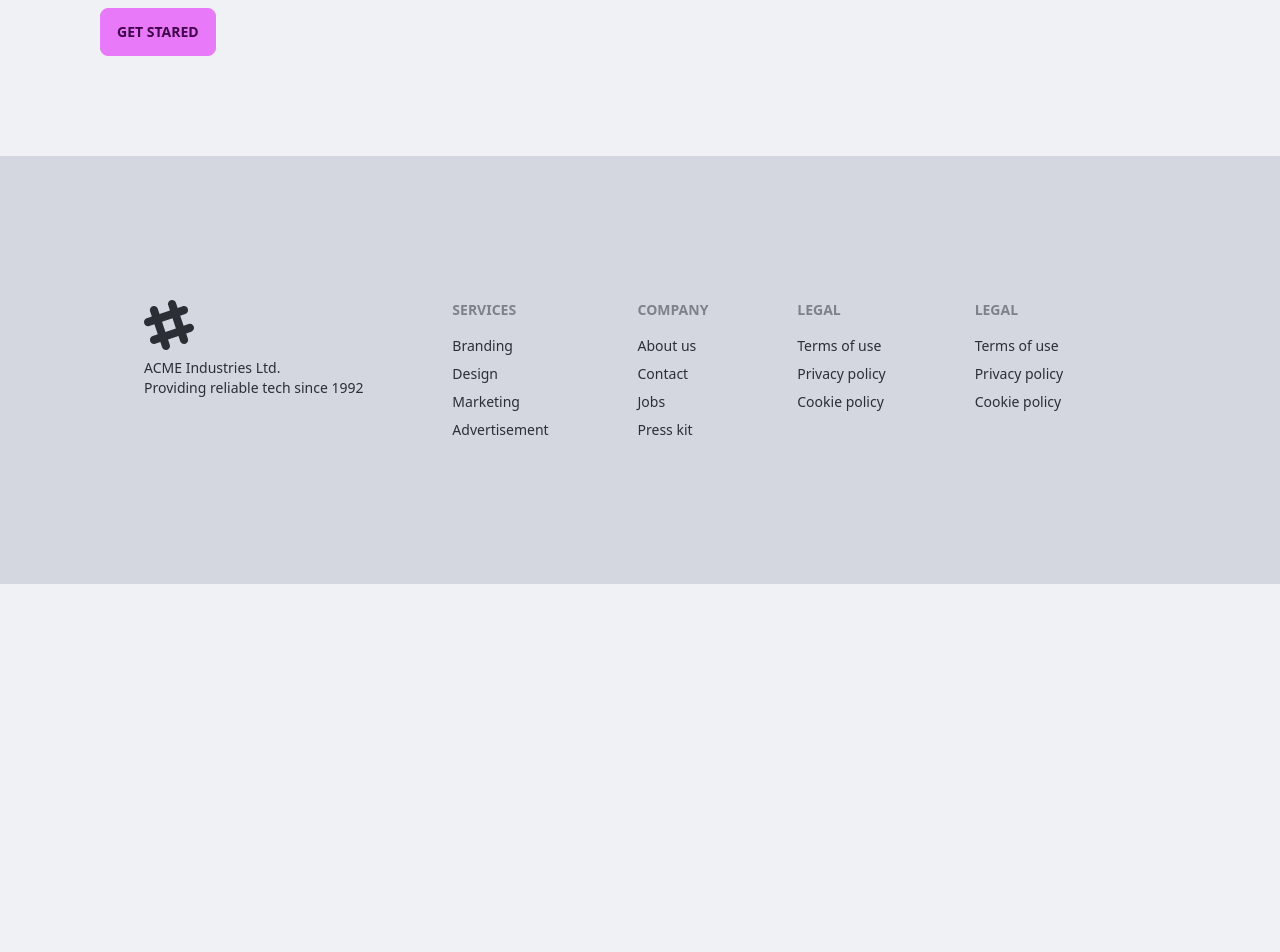
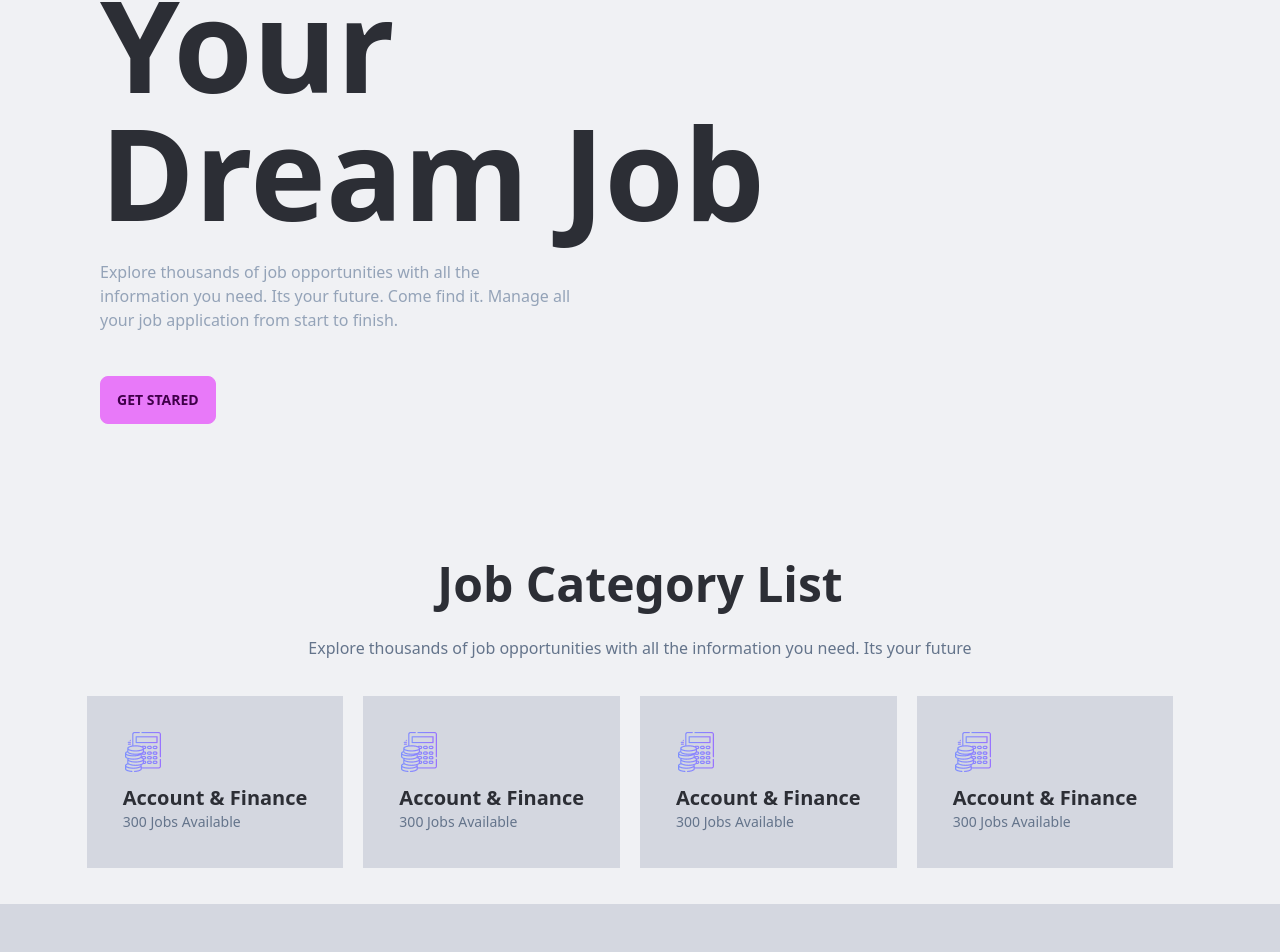
Before and after one commit to mahmud3301/coders, a React (Vite) app: page / in a window 1280 px wide. Shown: the part 512-1464 px from the top of the page. Before the commit the page ends 1096 px from the top, so only its background shows below. Built offline with nearby package versions, Linux system fonts and the light colour scheme.

Commit message:
Job sec done

```diff
--- a/src/App.jsx
+++ b/src/App.jsx
@@ -5,13 +5,13 @@ import Navbar from './assets/Components/Navbar/Navbar';
 
 const App = () => {
   return (
-    <div>
+    <>
       <div className='p-9'>
         <Navbar/>
         <HomePage />
       </div>
       <Footer/>
-    </div>
+    </>
   );
 };
 
--- a/src/assets/Components/Footer/Footer.jsx
+++ b/src/assets/Components/Footer/Footer.jsx
@@ -2,7 +2,7 @@ import React from 'react';
 
 const Footer = () => {
     return (
-        <div>
+        <>
             <footer className="footer p-36 bg-base-200 text-base-content">
                 <div>
                     <svg width="50" height="50" viewBox="0 0 24 24" xmlns="http://www.w3.org/2000/svg" fillRule="evenodd" clipRule="evenodd" className="fill-current"><path d="M22.672 15.226l-2.432.811.841 2.515c.33 1.019-.209 2.127-1.23 2.456-1.15.325-2.148-.321-2.463-1.226l-.84-2.518-5.013 1.677.84 2.517c.391 1.203-.434 2.542-1.831 2.542-.88 0-1.601-.564-1.86-1.314l-.842-2.516-2.431.809c-1.135.328-2.145-.317-2.463-1.229-.329-1.018.211-2.127 1.231-2.456l2.432-.809-1.621-4.823-2.432.808c-1.355.384-2.558-.59-2.558-1.839 0-.817.509-1.582 1.327-1.846l2.433-.809-.842-2.515c-.33-1.02.211-2.129 1.232-2.458 1.02-.329 2.13.209 2.461 1.229l.842 2.515 5.011-1.677-.839-2.517c-.403-1.238.484-2.553 1.843-2.553.819 0 1.585.509 1.85 1.326l.841 2.517 2.431-.81c1.02-.33 2.131.211 2.461 1.229.332 1.018-.21 2.126-1.23 2.456l-2.433.809 1.622 4.823 2.433-.809c1.242-.401 2.557.484 2.557 1.838 0 .819-.51 1.583-1.328 1.847m-8.992-6.428l-5.01 1.675 1.619 4.828 5.011-1.674-1.62-4.829z"></path></svg>
@@ -35,7 +35,7 @@ const Footer = () => {
                     <a className="link link-hover">Cookie policy</a>
                 </div>
             </footer>
-        </div>
+        </>
     );
 };
 
--- a/src/assets/Components/HomePage/HomePage.jsx
+++ b/src/assets/Components/HomePage/HomePage.jsx
@@ -1,19 +1,25 @@
 import React from 'react';
+import SingleCard from '../SingleCard/SingleCard';
 
 const HomePage = () => {
     return (
-        <div>
+        <>
             <div className='flex justify-between'>
                 <div className='items-center justify-center mt-14 p-16'>
-                    <h1 className='text-5xl font-bold '> One Step <br /> Closer To Your <br /> Dream Job</h1><br />
+                    <h1 className='text-9xl font-bold '> One Step <br /> Closer To Your <br /> Dream Job</h1><br />
                     <p className='text-slate-400 font-medium mb-5 '>Explore thousands of job opportunities with all the <br /> information you need. Its your future. Come find it. Manage all <br /> your job application from start to finish.</p><br />
                     <button className="btn btn-accent">Get Stared</button>
                 </div>
                 <div>
                     <img src="https://www.rktt.pl/wp-content/uploads/2019/02/businessman.png" alt="" />
                 </div>
+            </div><br /><br /><br />
+            <div>
+                <h1 className='text-5xl text-center font-bold hover:text-purple-500 duration-200'>Job Category List</h1>
+                <p className='text-slate-500 text-center mt-7'>Explore thousands of job opportunities with all the information you need. Its your future</p>
+                <SingleCard/>
             </div>
-        </div>
+        </>
     );
 };
 
--- /dev/null
+++ b/src/assets/Components/SingleCard/SingleCard.jsx
@@ -0,0 +1,33 @@
+import React from 'react';
+import Account from '../../Icons/accounts 1.png'
+
+const SingleCard = () => {
+    return (
+        <>
+            <div className='flex justify justify-center mx-auto mt-9'>
+                <div className='p-9 bg-base-200 mr-5'>
+                    <div><img src={Account} /></div>
+                    <h3 className='text-xl font-bold mt-3'>Account & Finance</h3>
+                    <p className='text-sm text-slate-500'>300 Jobs Available</p>
+                </div>
+                <div className='p-9 bg-base-200 mr-5'>
+                    <div><img src={Account} /></div>
+                    <h3 className='text-xl font-bold mt-3'>Account & Finance</h3>
+                    <p className='text-sm text-slate-500'>300 Jobs Available</p>
+                </div>
+                <div className='p-9 bg-base-200 mr-5'>
+                    <div><img src={Account} /></div>
+                    <h3 className='text-xl font-bold mt-3'>Account & Finance</h3>
+                    <p className='text-sm text-slate-500'>300 Jobs Available</p>
+                </div>
+                <div className='p-9 bg-base-200 mr-5'>
+                    <div><img src={Account} /></div>
+                    <h3 className='text-xl font-bold mt-3'>Account & Finance</h3>
+                    <p className='text-sm text-slate-500'>300 Jobs Available</p>
+                </div>
+            </div>
+        </>
+    );
+};
+
+export default SingleCard;
```
Also changed, not shown: public/Card.json (+12 -12 lines).
